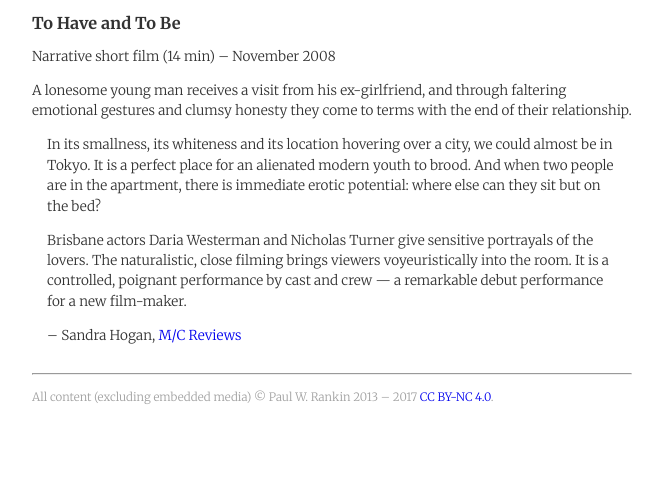
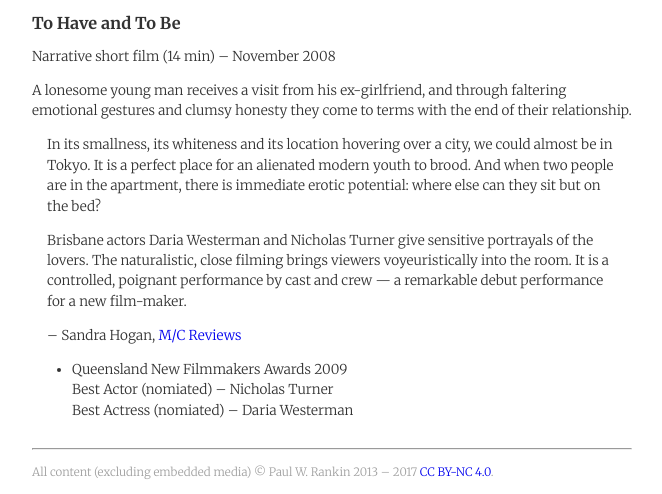
Before and after one commit to rnkn/portfolio, a Jekyll site: the page built from _posts/2008-11-23-to-have.md, in a window 1280 px wide. Shown: the part 419-913 px from the top of the page, without its empty margins (308-970 px from the left). Built offline with Jekyll 4.4.1, drawn with Linux system fonts in a browser that asks for light colours.

Commit message:
Add QNFA awards

```diff
--- a/_posts/2008-11-23-to-have.md
+++ b/_posts/2008-11-23-to-have.md
@@ -22,3 +22,7 @@ of their relationship.
 > a remarkable debut performance for a new film-maker.
 >
 > -- Sandra Hogan, [M/C Reviews](http://reviews.media-culture.org.au/modules.php?name=News&file=article&sid=2991)
+
+- Queensland New Filmmakers Awards 2009 \\
+  Best Actor (nomiated) -- Nicholas Turner \\
+  Best Actress (nomiated) -- Daria Westerman
```
Also changed, not shown: _posts/2009-09-03-shakeytown.md (+3 -2 lines).
